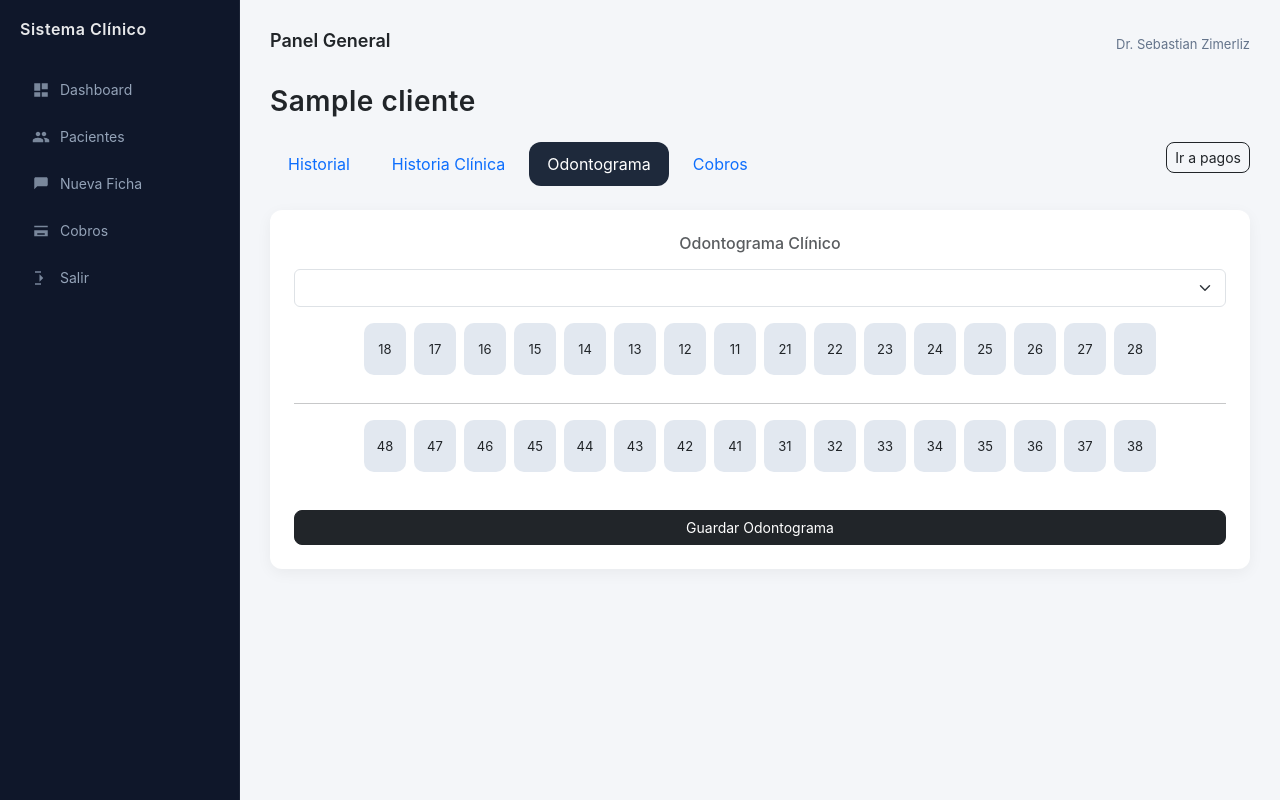
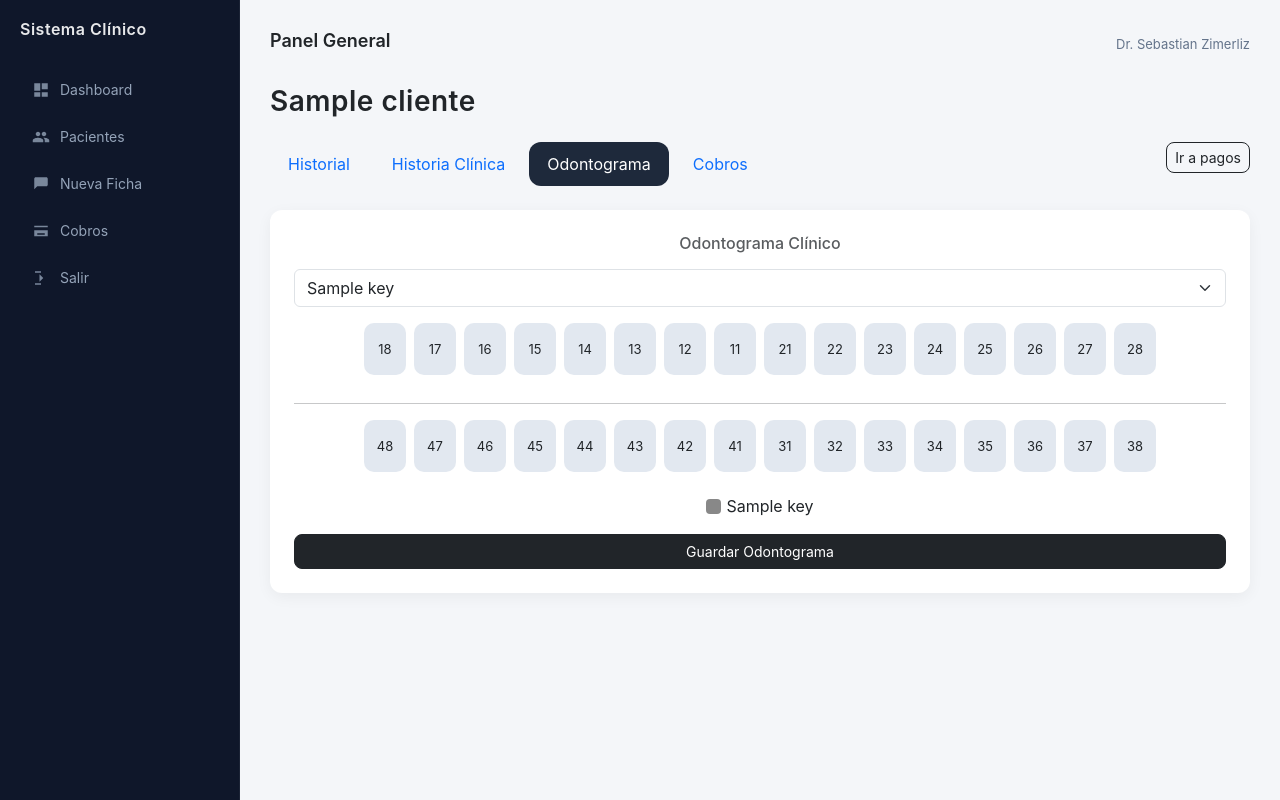
Before and after one commit to warce96/odonto, a Flask app: template clinica_odon/templates/historial.html in a window 1280 px wide, after a click on "Odontograma". Run offline with Flask 3, Linux system fonts and the light colour scheme; tables that the repository leaves empty hold one stand-in row (values such as "Sample post"); the template is opened without the code that fills it: values that come from a table or form of the project are taken from there, most other values are stand-ins (such as "Sample title", 1, 10 or a date in 2020); lists and menus that the app fills with data are empty.

Commit message:
Update historial.html

```diff
--- a/clinica_odon/templates/historial.html
+++ b/clinica_odon/templates/historial.html
@@ -262,8 +262,11 @@ Guardar Historia Clínica
 
 <h6 class="mb-3 text-muted">Odontograma Clínico</h6>
 
- <select id="estadoSelector" class="form-select mb-3"></select>
-
+<select id="estadoSelector" class="form-select mb-3">
+    {% for key, color in colores.items() %}
+        <option value="{{ key }}">{{ key|capitalize }}</option>
+    {% endfor %}
+</select>
 
 <div class="fila-dientes">
 {% for d in [18,17,16,15,14,13,12,11,21,22,23,24,25,26,27,28] %}
@@ -347,23 +350,13 @@ let dientes = {{ dientes | tojson | safe }} || {}
 
 let estados = {}
 
-document.querySelectorAll("#estadoSelector option").forEach(opt=>{
-    estados[opt.value] = {
-        nombre: opt.value,
-        color: opt.dataset.color
-    }
-})
-function crearEstado(){
+{% for key, color in colores.items() %}
+estados["{{ key }}"] = {
+    color: "{{ color }}",
+    nombre: "{{ key }}"
+}
+{% endfor %}
 
-    fetch("/crear_estado_odonto",{
-        method:"POST",
-        headers:{ "Content-Type":"application/json" },
-        body: JSON.stringify({
-            nombre: nuevoNombre.value,
-            color: nuevoColor.value
-        })
-    }).then(()=>location.reload())
-}
 function initEstados(){
     let sel = document.getElementById("estadoSelector")
     let ley = document.getElementById("leyenda")
```
